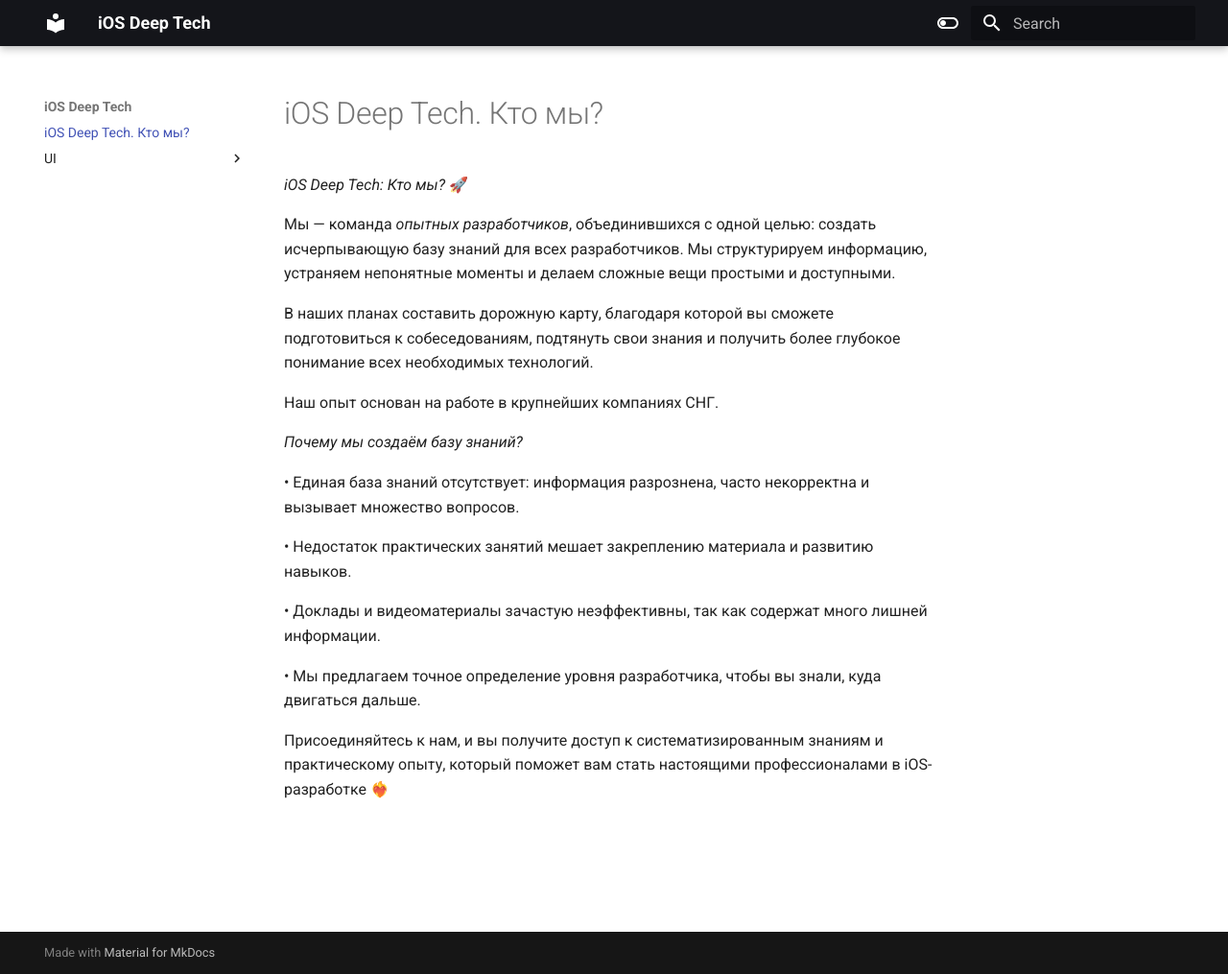
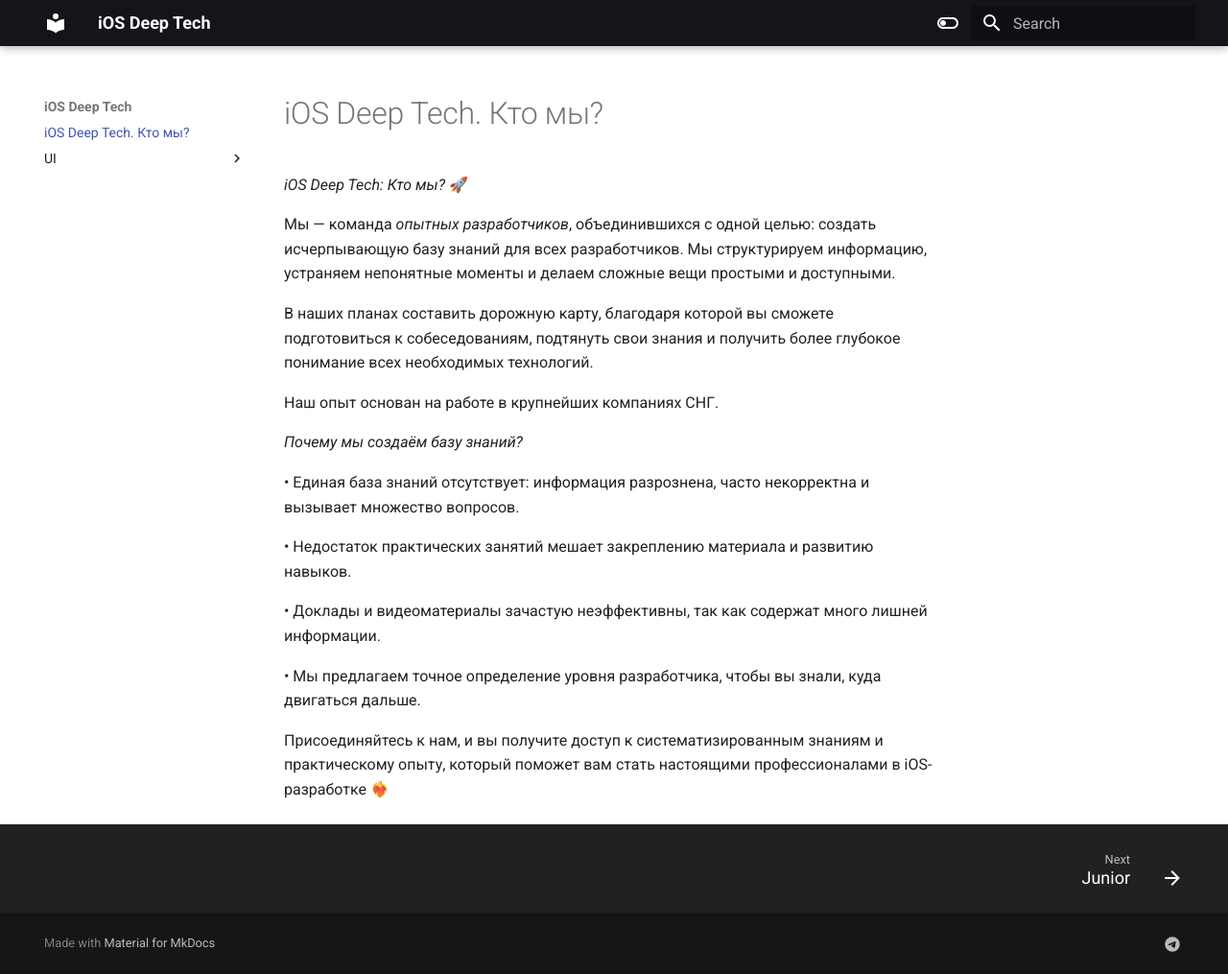
Before and after one commit to iosdeeptech/ios_deep_tech, an MkDocs documentation site: the page built from docs/index.md, in a window 1280 px wide and 1015 px high. Shown: the whole window at 96% size. Built offline with MkDocs 1.6.1 and Material for MkDocs 9.7.7, drawn with Linux system fonts in a browser that asks for light colours.

Commit message:
Настройка хедера и футера

```diff
--- a/mkdocs.yml
+++ b/mkdocs.yml
@@ -21,6 +21,10 @@
       toggle:
         icon: material/toggle-switch
         name: Switch to light mode
+
+    features:
+    - header.autohide
+    - navigation.footer
 
 # Extensions
 markdown_extensions:
@@ -54,6 +58,11 @@
         - categories
         - tags
 
+extra:
+  social:
+    - icon: fontawesome/brands/telegram
+      link: https://t.me/+QmMbHUGcAE5lOWQ6
+
 extra_javascript:
   - javascripts/mathjax.js
   - https://polyfill.io/v3/polyfill.min.js?features=es6
```
